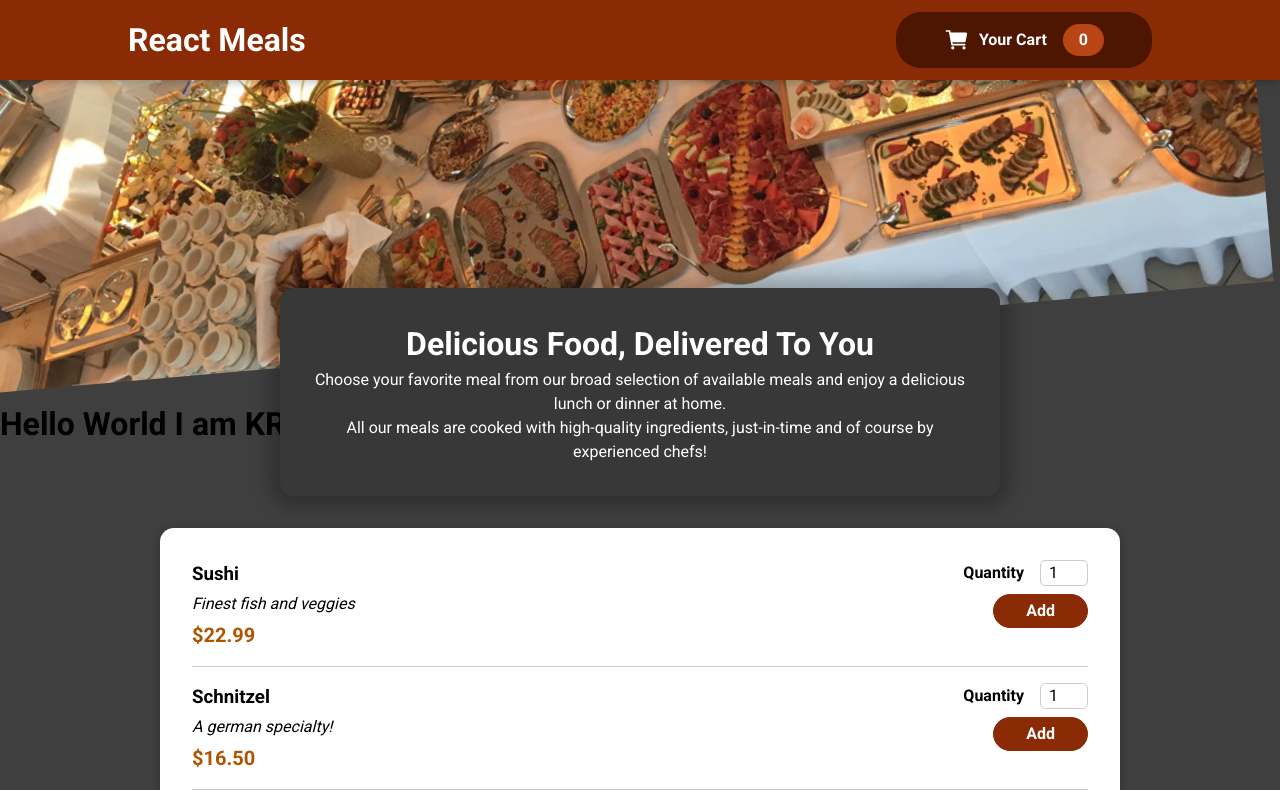
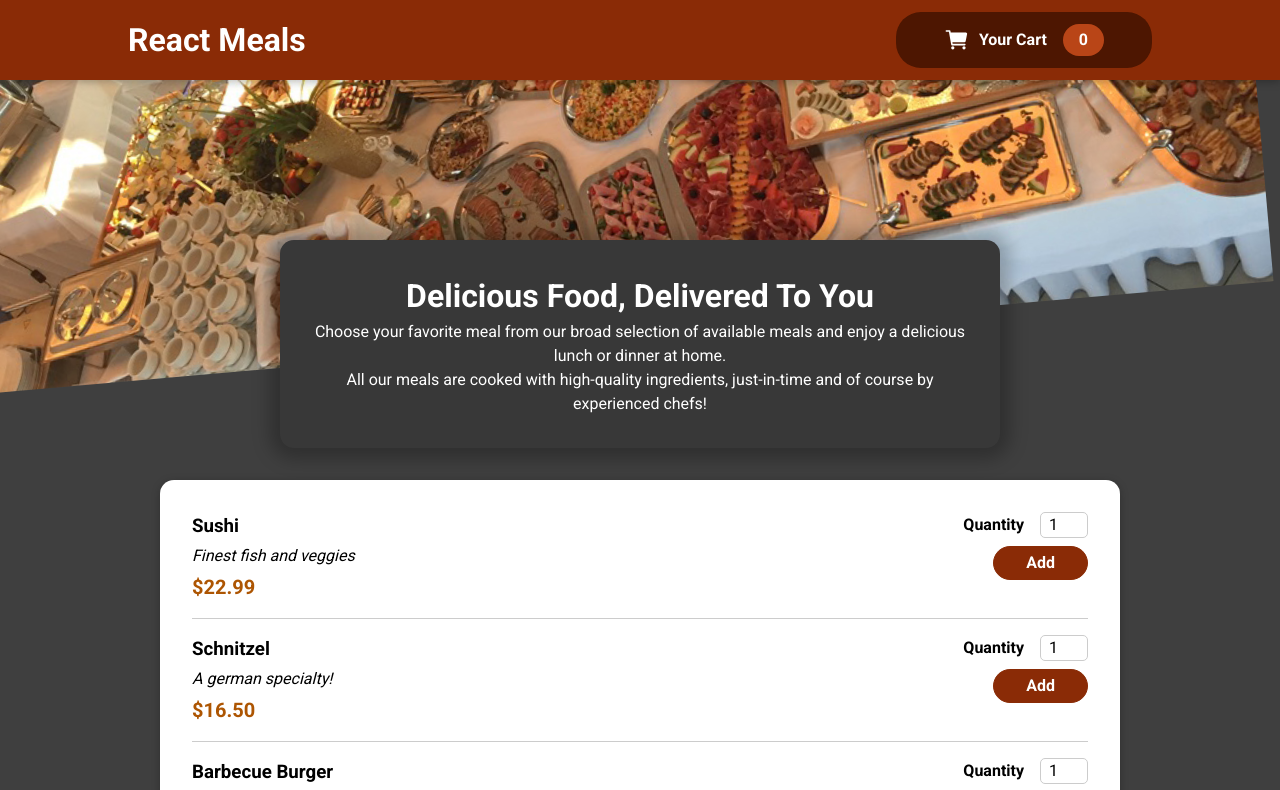
Before and after one commit to krutagna10/food-order-app, a React (Vite) app: page / in a window 1280 px wide. Shown: the top 790 px of the page. Built offline with nearby package versions, Linux system fonts and the light colour scheme.

Commit message:
added add-item and remove-item logic

```diff
--- a/src/App.jsx
+++ b/src/App.jsx
@@ -19,7 +19,6 @@ function App() {
     <CardProvider>
       {isCartVisible && <Cart onHideCart={handleHideCart} />}
       <Header onShowCart={handleShowCart} />
-      <h1>Hello World I am KRutagna</h1>
       <main>
         <Meals />
       </main>
```
